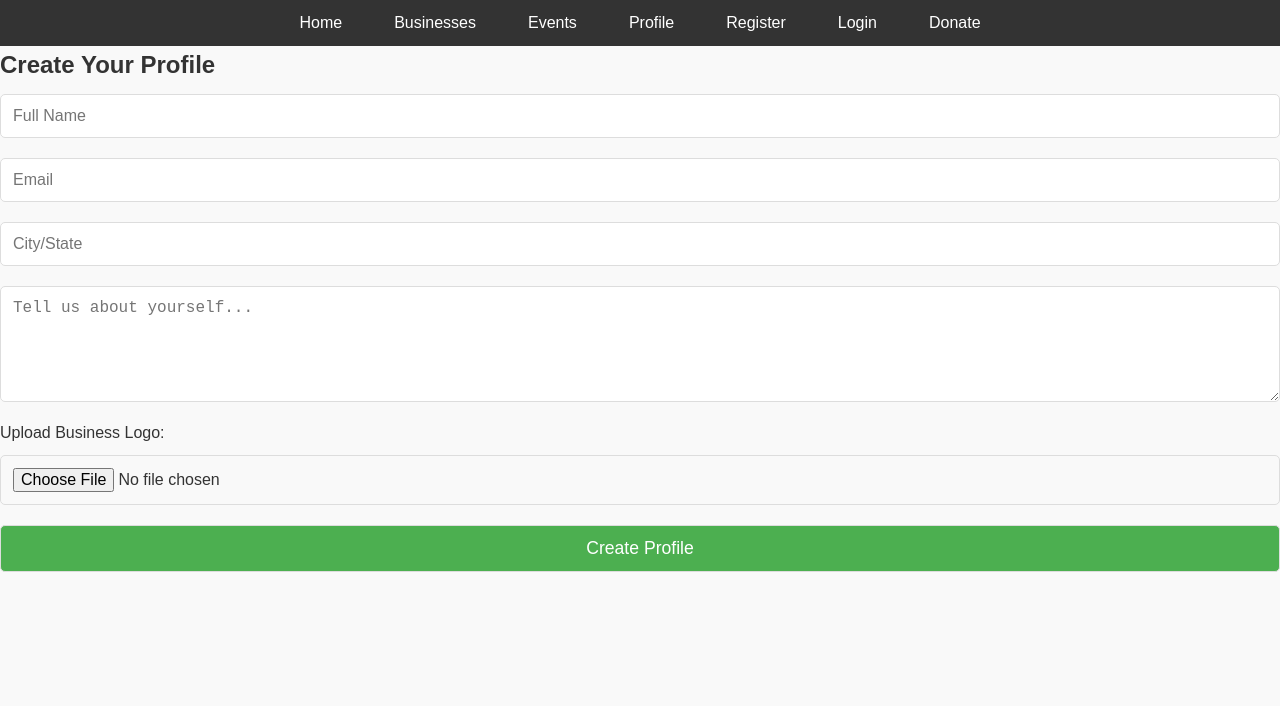
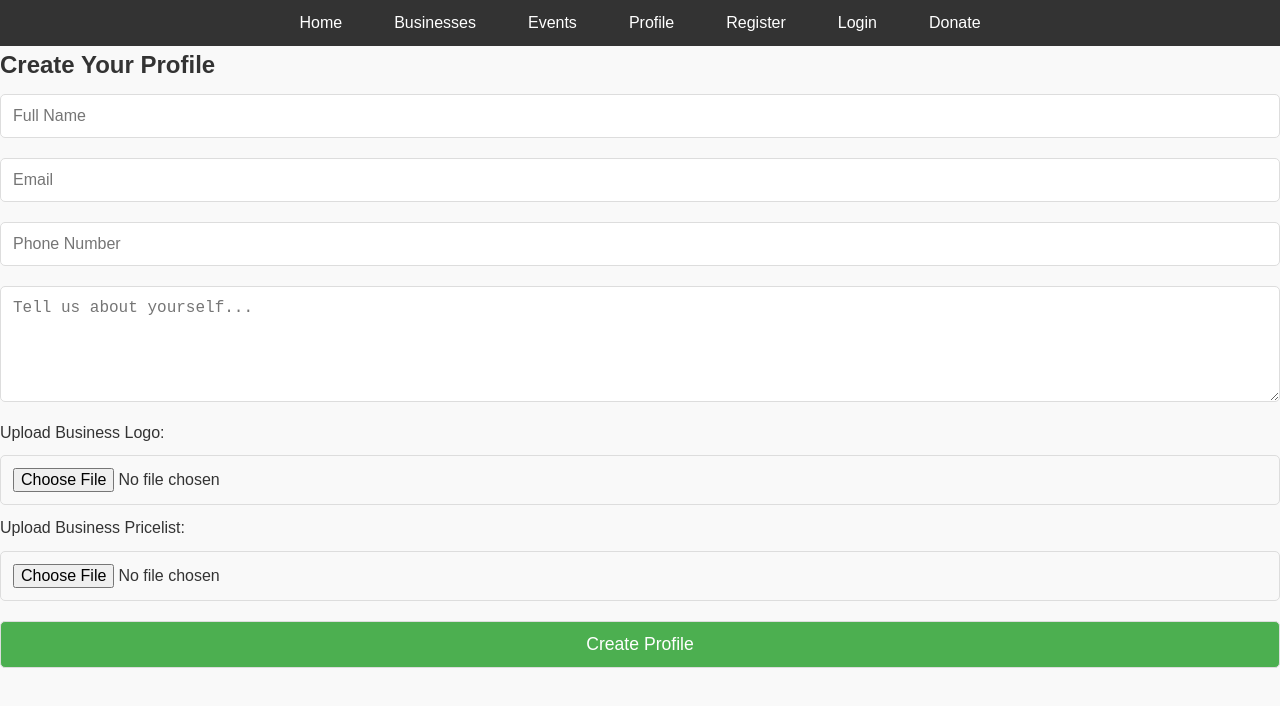
Before and after one commit to sthetically/fundlocallyproject, a plain HTML site: page profile.html in a window 1280 px wide. Drawn offline with Linux system fonts and the light colour scheme.

Commit message:
Update profile.html

```diff
--- a/profile.html
+++ b/profile.html
@@ -25,10 +25,12 @@
     <form id="profileForm">
       <input type="text" id="name" placeholder="Full Name" required />
       <input type="email" id="email" placeholder="Email" required />
-      <input type="text" id="location" placeholder="City/State" />
+      <input type="text" id="location" placeholder="Phone Number" />
       <textarea id="bio" placeholder="Tell us about yourself..." rows="5"></textarea>
 
       <label for="logo">Upload Business Logo:</label>
+      <input type="file" id="logo" accept="image/*" />
+      <label for="logo">Upload Business Pricelist:</label>
       <input type="file" id="logo" accept="image/*" />
       <img id="logoPreview" src="" alt="Logo Preview" style="max-width: 200px; display: none; margin-top: 10px;"/>
       <img id="logoPreview" src="path/to/default/logo.png" alt="Logo Preview" style="max-width: 200px; display: none; margin-top: 10px;" />
```
